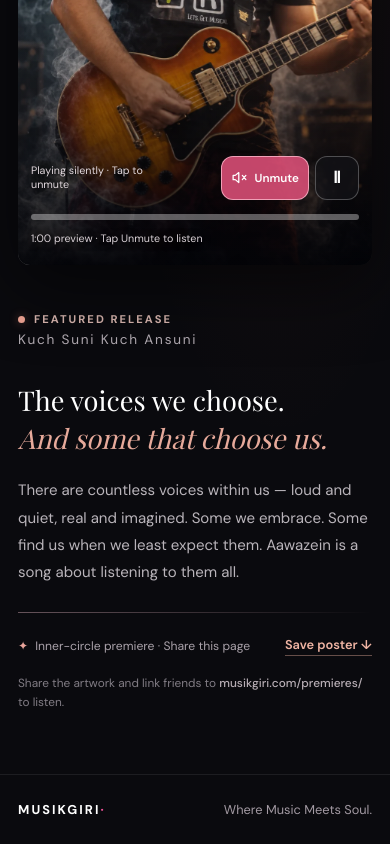
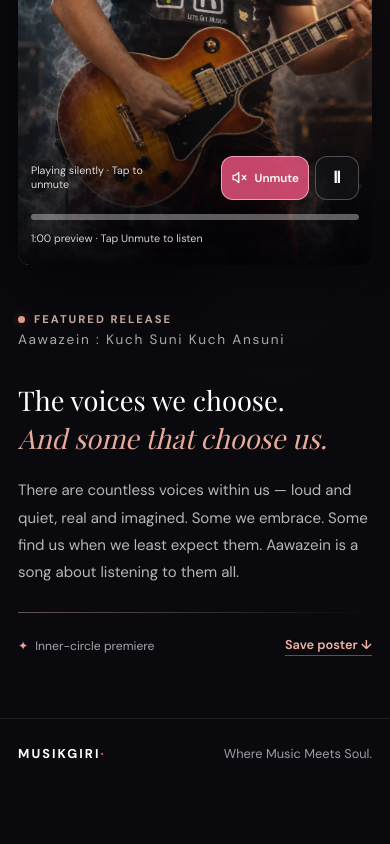
Before and after one commit to BarreCoder/musikgiri_website, a plain HTML site: page premieres/index.html in a window 390 px wide. Shown: the part 787-1631 px from the top of the page. After the commit the page ends 1575 px from the top, so only its background shows below. Drawn offline with nearby package versions, Linux system fonts and the light colour scheme; a web font is replaced by a local one.

Commit message:
refine mobile primiere layout

```diff
--- a/premieres/index.html
+++ b/premieres/index.html
@@ -40,7 +40,7 @@
 <div class="premiere-content">
 <span class="premiere-kicker"><span aria-hidden="true" class="premiere-live-dot"></span> Featured release</span>
 <h3>Aawazein</h3>
-<p class="premiere-subtitle">Kuch Suni Kuch Ansuni</p>
+<p class="premiere-subtitle">Aawazein : Kuch Suni Kuch Ansuni</p>
 <p class="premiere-quote">The voices we choose.<br/><em>And some that choose us.</em></p>
 <p class="premiere-description">There are countless voices within us — loud and quiet, real and imagined. Some we embrace. Some find us when we least expect them. Aawazein is a song about listening to them all.</p>
 <div class="premiere-divider"></div>
@@ -52,10 +52,9 @@
 <a aria-label="Listen on Amazon Music" class="premiere-stream premiere-amazon" data-platform="amazon" href="https://music.amazon.com/tracks/B0HP9SXJ6K?marketplaceId=ATVPDKIKX0DER&amp;musicTerritory=US&amp;ref=dm_sh_dEst1hFN79Nn7c9WFbH70xwsD" rel="noopener noreferrer" target="_blank"><span aria-hidden="true" class="platform-mark"></span><span>Amazon Music</span><span aria-hidden="true" class="premiere-link-arrow">↗</span></a>
 </div>
 <div class="premiere-bottom-actions">
-<span class="premiere-inner-circle"><span aria-hidden="true">✦</span> Inner-circle premiere · Share this page</span>
+<span class="premiere-inner-circle"><span aria-hidden="true">✦</span> Inner-circle premiere </span>
 <a aria-label="Download shareable Aawazein artwork" class="premiere-download" download="Aawazein-Musikgiri-Poster.webp" href="../assets/aawazein-premiere-share.webp">Save poster ↓</a>
 </div>
-<p class="premiere-hint">Share the artwork and link friends to <strong>musikgiri.com/premieres/</strong> to listen.</p>
 </div>
 </div>
 </section>
```
